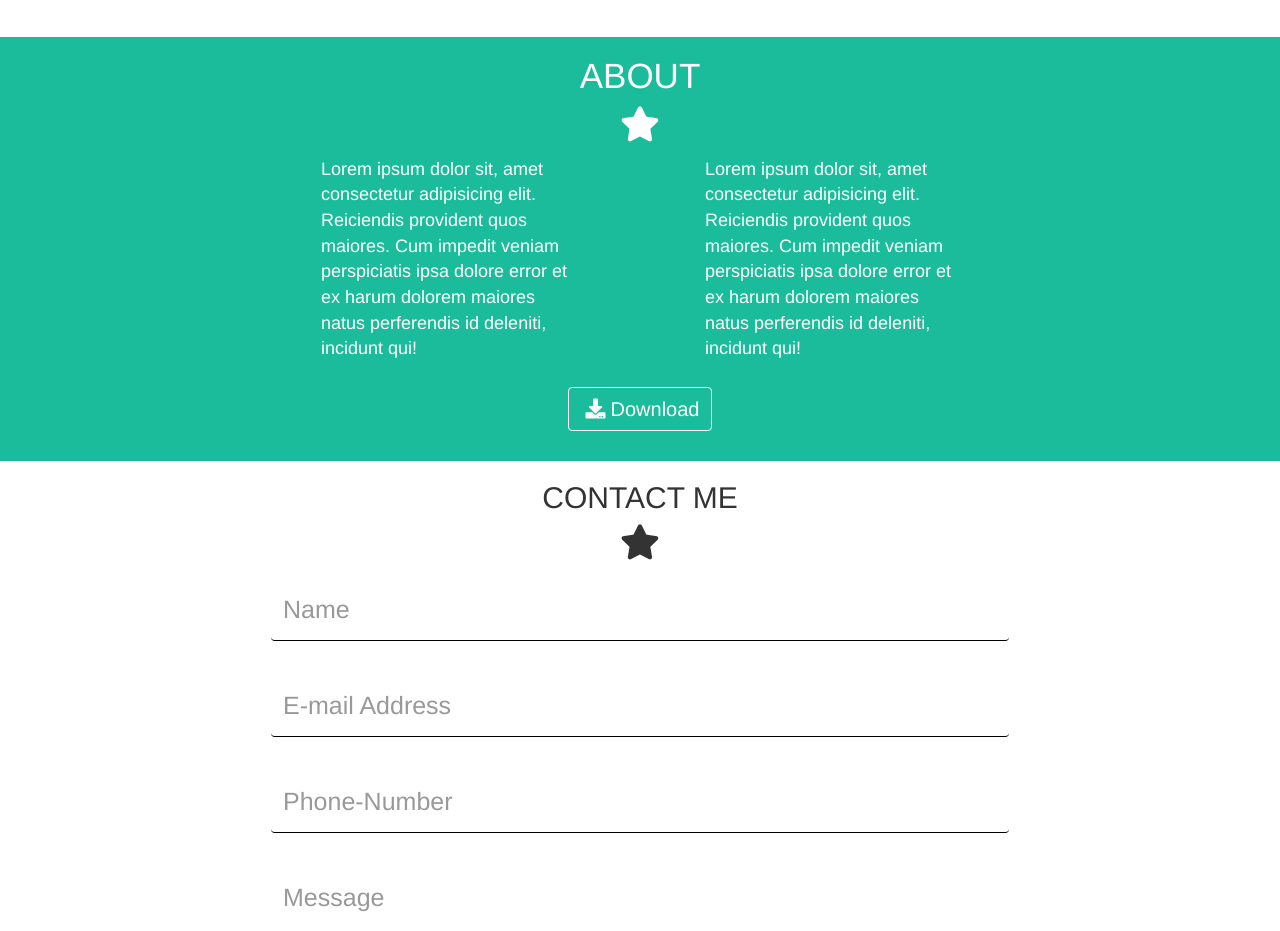
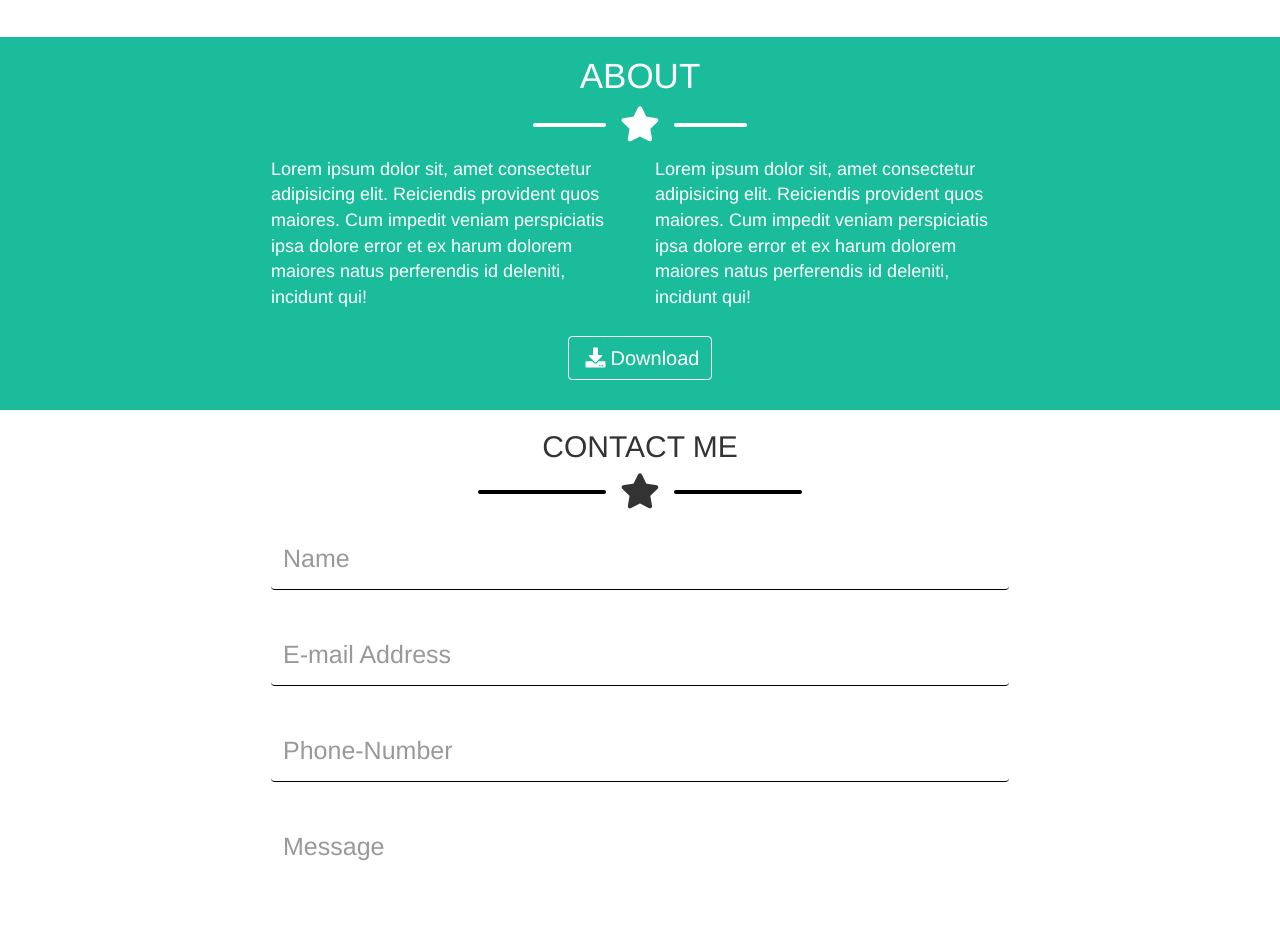
Before and after one commit to Edomak/html-css-bootstrap-freelancer, a plain HTML site: page index.html in a window 1280 px wide. Shown: the part 1286-2217 px from the top of the page. Drawn offline with nearby package versions, Linux system fonts and the light colour scheme.

Commit message:
refactoring1

```diff
--- a/css/style.css
+++ b/css/style.css
@@ -95,6 +95,27 @@ header {
     font-size: 35px;
 }
 
+.my_star_white:before,
+.my_star_white:after {
+    width: 10%;
+    height: 4px;
+    content: '';
+    display: inline-block;
+    background-color: white;
+    border-radius: 3px;
+    margin: 10px 10px;
+}
+
+.my_star_black:before,
+.my_star_black:after {
+    width: 10%;
+    height: 4px;
+    content: '';
+    display: inline-block;
+    margin: 10px 10px;
+    background-color: black;
+    border-radius: 3px;
+}
 .my_star_black > i {
     font-size: 35px;
 }
@@ -132,7 +153,7 @@ header {
 }
 
 #about p {
-    padding: 15px 50px;
+    padding: 15px 0;
     color:white;
     font-size: 18px;
     text-align: left;
@@ -223,7 +244,7 @@ p {
 }
 
 .list_inline li i {
-    padding: 15px;
+    padding: 10px;
     font-size: 15px;
     color: white;
     border: 1px solid white;
```
Also changed, not shown: index.html (+2 -1 lines).
